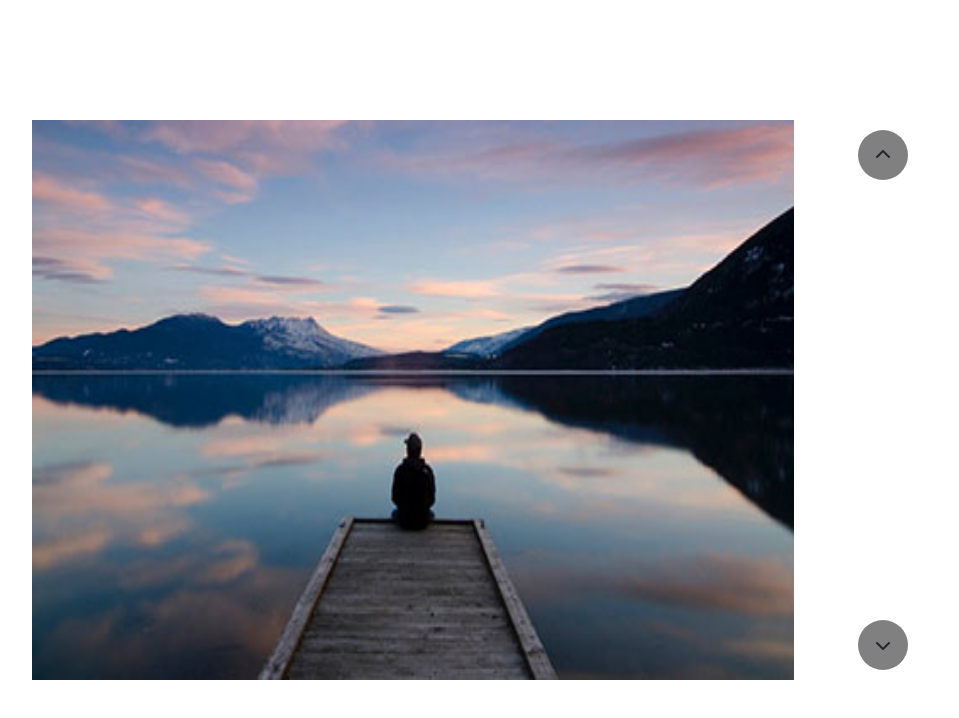
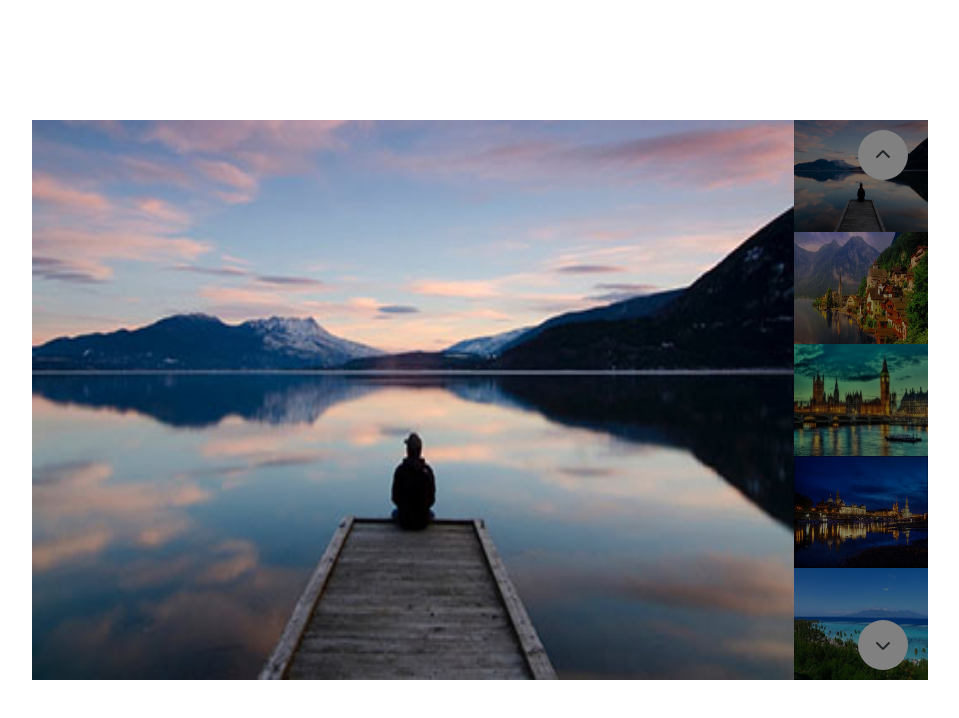
Before and after one commit to Massimo1204/js-array-carousel, a plain HTML site: page index.html in a window 1280 px wide. Shown: the top 718 px of the page, without its empty margins (160-1119 px from the left). Drawn offline with nearby package versions, Linux system fonts and the light colour scheme.

Commit message:
somewhere near something

```diff
--- a/css/style.css
+++ b/css/style.css
@@ -1,3 +1,8 @@
+*{
+    box-sizing: border-box;
+    padding: 0;
+    margin: 0;
+}
 .my-container{
     height: 100vh;
     width: 100vw;
@@ -24,8 +29,14 @@
 }
 
 .side-img img{
-    height: 25%;
+    height: 20%;
     width: 100%;
+    filter: brightness(.5);
+}
+
+.active{
+    filter: brightness(1);
+    border: 3px solid white;
 }
 
 .my-button{
--- a/index.html
+++ b/index.html
@@ -17,7 +17,7 @@
 </head>
 <body>
     <div class="my-container d-flex justify-content-center align-items-center">
-        <div class="carousel position-relative">
+        <div class="carousel position-relative d-flex">
             <div class="main-img" id="main-img-wrapper"></div>
             <div class="side-img" id="side-img-wrapper"></div>
             <div class="my-button position-absolute text-center" id="my-button-down"><i class="fas fa-chevron-down"></i></div>
--- a/js/main.js
+++ b/js/main.js
@@ -1,18 +1,25 @@
 const images = ['<img src="/img/01.jpg"  alt="img calm lake">' ,'<img src="/img/02.jpg"  alt="img Svizzera">', '<img src="/img/03.jpg"  alt="img London"></img>','<img src="/img/04.jpg"  alt="img city"></img>','<img src="/img/05.jpg"  alt="img beach">'];
 const mainImageWrapper = document.getElementById('main-img-wrapper');
+const sideImageWrapper = document.getElementById('side-img-wrapper');
+let sideImageSelector;
 const buttonDown = document.getElementById('my-button-down');
 const buttonUp = document.getElementById('my-button-up');
 let counter = 1;
 
 mainImageWrapper.innerHTML = images[0];
 
+for(let i=0; i<5 ; i++){
+    sideImageWrapper.innerHTML += images[i];
+}
+
 function changeImageDown(){
     mainImageWrapper.innerHTML = images[counter];
+    sideImageSelector = sideImageWrapper.querySelector('img:nth-child('+counter+++')');
+    console.log(sideImageSelector);
     if(counter >= 4 ){
         counter = 0;
     }
     counter++;
-
 }
 
 function changeImageUp(){
```
